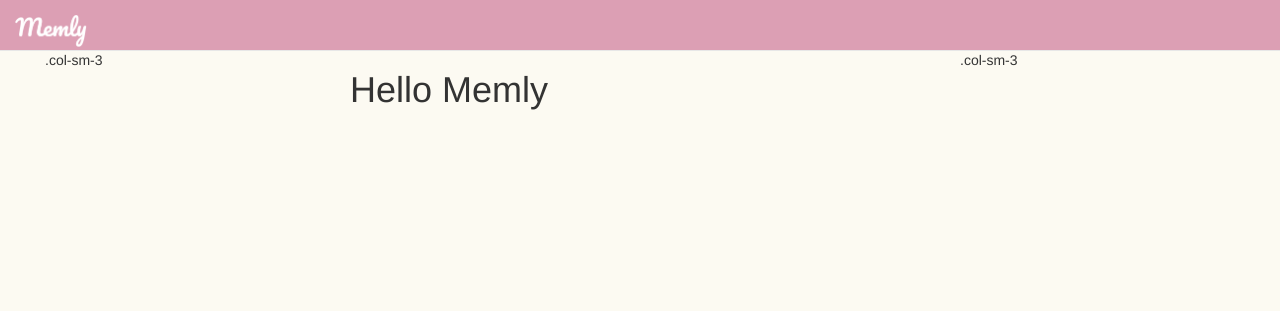
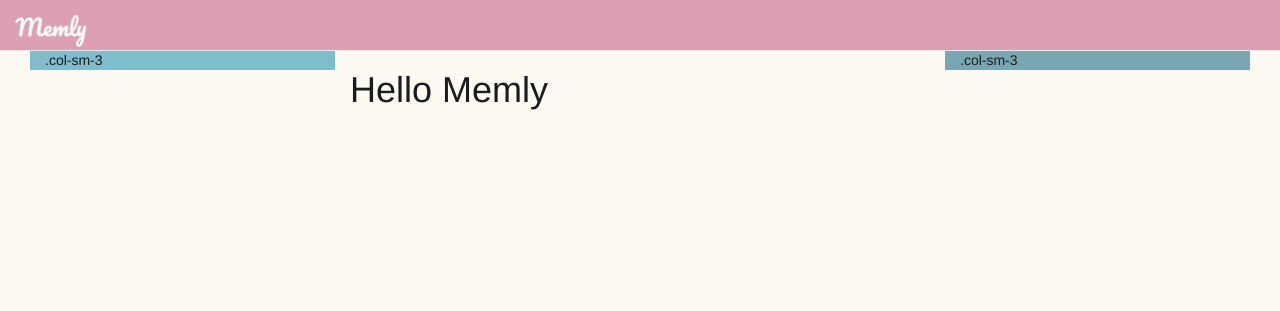
Before and after one commit to DrJackDisney/memly, a PHP site: page /main.php in a window 1280 px wide. Shown: the top 311 px of the page. Run offline with PHP 8.4, Linux system fonts and the light colour scheme.

Commit message:
change color theme

```diff
--- a/css/memly.css
+++ b/css/memly.css
@@ -31,12 +31,29 @@
 	background-color: #DC9FB4;
 }
 
+.bk-nadeshiko-theme2{
+	background-color: #FFFBD2;
+}
+
+.bk-nadeshiko-theme3{
+	background-color: #DC9FB4;
+}
+
+.bk-nadeshiko-theme4{
+	background-color: #7FBCCC;
+}
+
+.bk-nadeshiko-theme5{
+	background-color: #78A7B2;
+}
+
 
 
 /* body */
 body{
 	margin: 0;
 	font-family: helvetica, arial, 'hiragino kaku gothic pro', meiryo, 'ms pgothic', sans-serif;
+	color: #1C1C1C;
 }
 
 
@@ -49,6 +66,10 @@ body{
 	margin-top: 50px;
 }
 
+/* content */
+.left-content{
+
+}
 
 
 /** override bootstrap **/
--- a/main.php
+++ b/main.php
@@ -33,7 +33,7 @@
 
 	<div class="container">
 		<div class="row">
-			<div class="col-sm-3 left-content">.col-sm-3
+			<div class="col-sm-3 left-content bk-nadeshiko-theme4">.col-sm-3
 
 			</div>
 			<div class="col-sm-6 center-content">
@@ -42,7 +42,7 @@
 				echo "<h1>$message</h1>";
 				?>
 			</div>
-			<div class="col-sm-3 right-content">.col-sm-3
+			<div class="col-sm-3 right-content bk-nadeshiko-theme5">.col-sm-3
 			</div>
 		</div>
 
```
